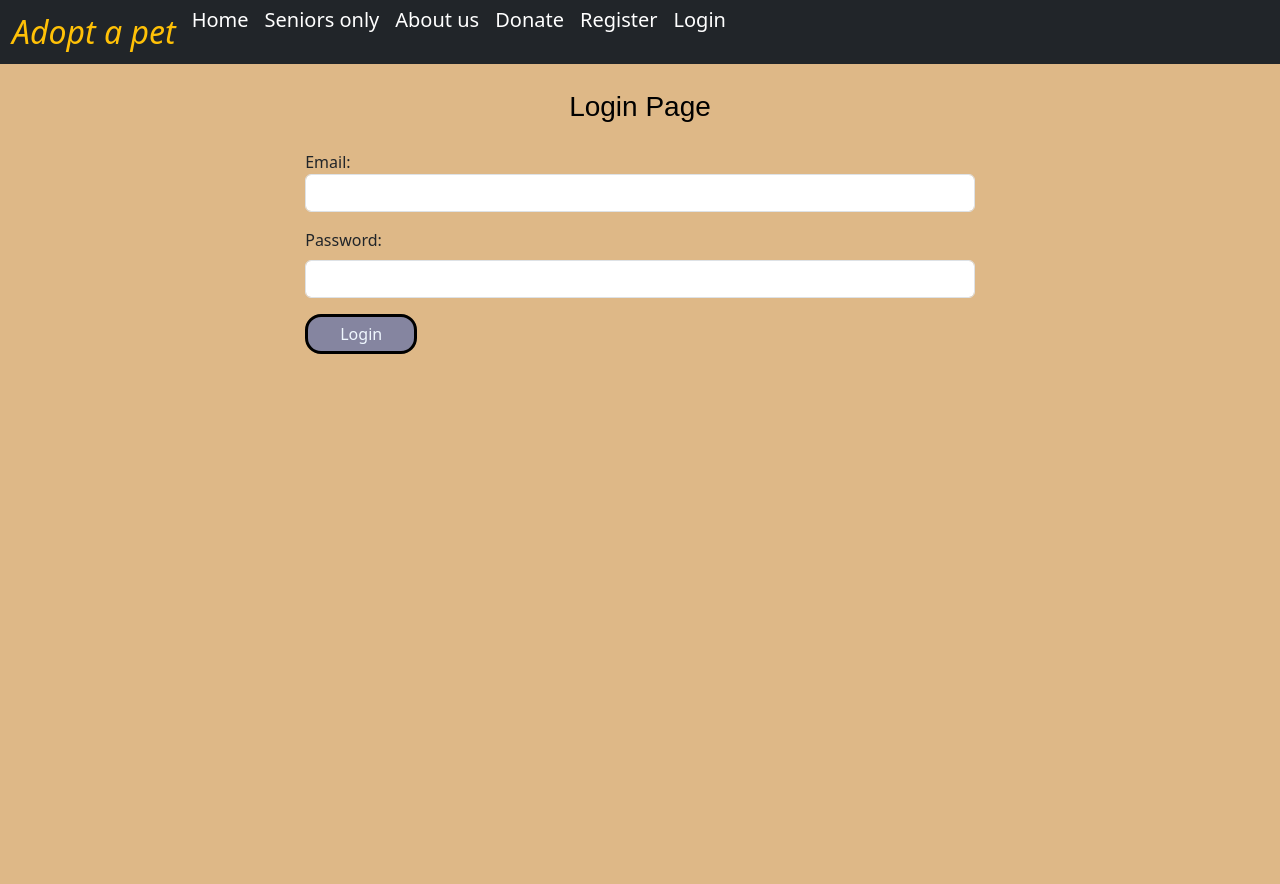
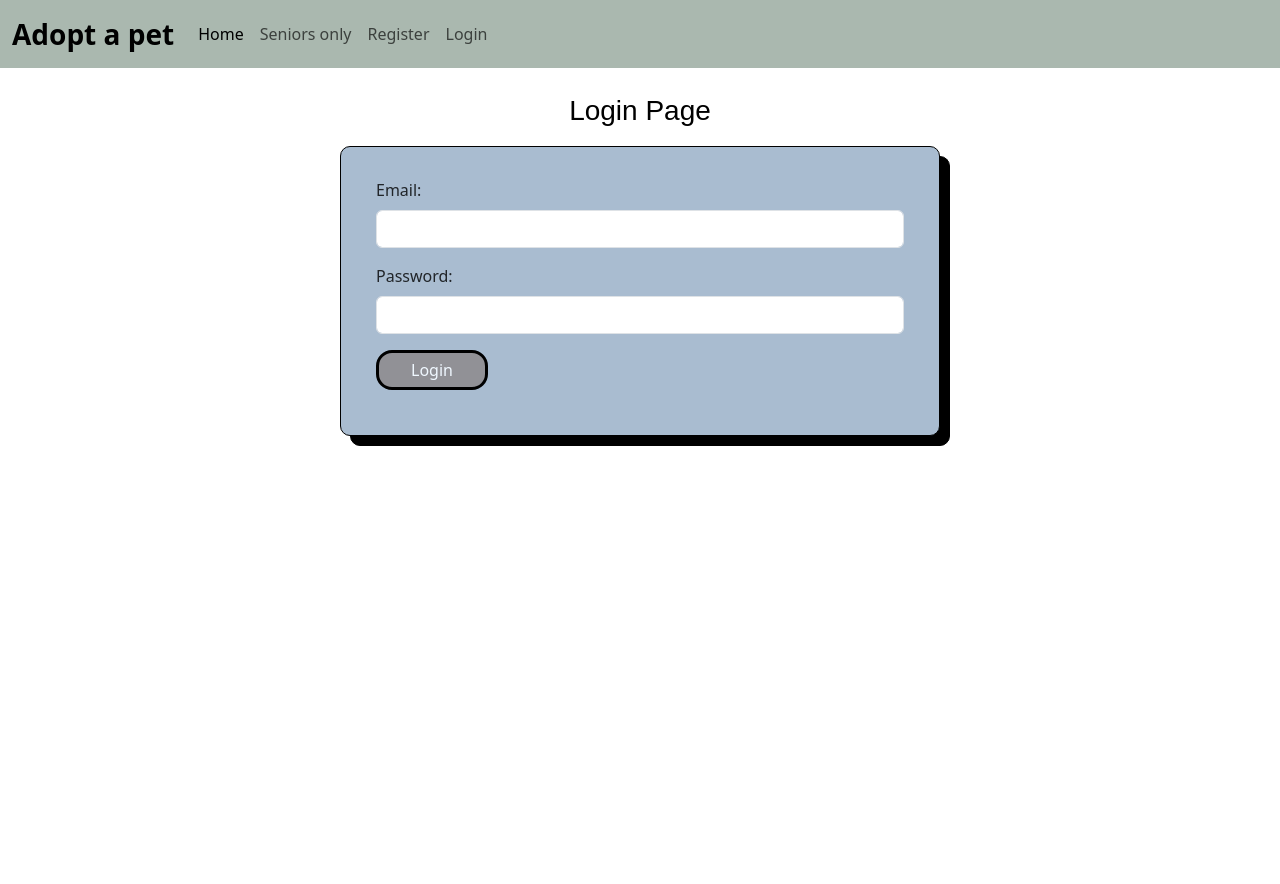
Before and after one commit to stavrosan/Pet-adoption-platform, a PHP site: page /user/login.php in a window 1280 px wide. Before the commit the page ends 354 px from the top, so only its background shows below. Run offline with PHP 8.4, Linux system fonts and the light colour scheme; some web fonts are replaced.

Commit message:
user details update

```diff
--- a/animalCrud/adminpanel.php
+++ b/animalCrud/adminpanel.php
@@ -56,13 +56,14 @@ else {
     <head>
         <meta charset="UTF-8">
         <meta name="viewport" content="width=device-width, initial-scale=1.0">
-        <title>be20_cr5_StavrosAnagnostakis</title>
+        <title>Pet Adoption</title>
         <link href="https://cdn.jsdelivr.net/npm/bootstrap@5.3.2/dist/css/bootstrap.min.css" rel="stylesheet" integrity="sha384-T3c6CoIi6uLrA9TneNEoa7RxnatzjcDSCmG1MXxSR1GAsXEV/Dwwykc2MPK8M2HN" crossorigin="anonymous">
         <link rel="stylesheet" href="../style.css">
     </head>
     <body>
 
     <?php require_once '../components/navbar.php';?>
+
 
     <div class="container">
     <div class="row row-cols-lg-3 row-cols-md-2 row-cols-sm-2">
@@ -71,6 +72,8 @@ else {
 
     </div>
     </div>
+
+    <?php require_once '../components/footer.php';?>
 
 
 
--- a/animalCrud/details.php
+++ b/animalCrud/details.php
@@ -15,7 +15,7 @@ if(isset($_GET["id"]) && !empty($_GET["id"])){
            $detCards .= "
             <div class='p-2'>
             <div class='card h-100'>
-            <img src=../assets/{$row[0]["picture"]} class='card-img-top object-fit-cover' style='height:10rem width:10rem' alt='animal_image'>
+            <img src=../assets/{$row[0]["picture"]} class='card-img-top object-fit-cover' style='height:20rem;' alt='animal_image'>
             <div class='card-body'>
               <h5 class='card-title'>Name: {$row[0]["name"]}</h5>
               <p class='card-text text-center'>Description: {$row[0]["description"]}</p>
@@ -43,7 +43,7 @@ if(isset($_GET["id"]) && !empty($_GET["id"])){
     <head>
         <meta charset="UTF-8">
         <meta name="viewport" content="width=device-width, initial-scale=1.0">
-        <title>be20_cr5_StavrosAnagnostakis</title>
+        <title>Pet Adoption</title>
         <link href="https://cdn.jsdelivr.net/npm/bootstrap@5.3.2/dist/css/bootstrap.min.css" rel="stylesheet" integrity="sha384-T3c6CoIi6uLrA9TneNEoa7RxnatzjcDSCmG1MXxSR1GAsXEV/Dwwykc2MPK8M2HN" crossorigin="anonymous">
         <link rel="stylesheet" href="../style.css">
     </head>
--- a/components/navbar.php
+++ b/components/navbar.php
@@ -1,66 +1,62 @@
 <?php
 
 
-require_once 'connect.php';
+require 'connect.php';
 require_once 'imageUpload.php';
+
+if(isset($_SESSION["user"])){
+
+$sql = "SELECT * FROM users WHERE id = {$_SESSION["user"]}";
+$result = mysqli_query($connect, $sql);
+$row = mysqli_fetch_assoc($result);
+
+$userName = $row["first_name"]. " " .$row["last_name"];
+$userImage = $row["picture"];
+};
 
 
 
-
-echo "
-<nav class='navbar navbar-expand bg-dark'>
-<div class='container-fluid align-center'>
-<ul class='navbar-nav'>
-    <li class='nav-item'>
-    <a class='navbar-brand text-warning fs-2 fst-italic' href='/home.php'>Adopt a pet</a>
-    </li>
-    <li class='nav-item'>
-    <a class='navbar-brand active text-white display-2' aria-current='page' href='/home.php'>Home</a>
-    </li>
-    <li class='nav-item'>
-    <a class='navbar-brand text-white display-2' href='/senior.php'>Seniors only</a>
-    </li>
-    <li class='nav-item'>
-    <a class='navbar-brand text-white display-2' href='#'>About us</a>
-    </li>
-    <li class='nav-item'>
-    <a class='navbar-brand text-white display-2' href='#'>Donate</a>
-    </li>
-   ";
+echo"
+<nav class='navbar navbar-expand-lg'>
+  <div class='container-fluid'>
+    <a class='navbar-brand fs-3 fw-bold' href='/home.php'>Adopt a pet</a>
+    <button class='navbar-toggler' type='button' data-bs-toggle='collapse' data-bs-target='#navbarNavAltMarkup' aria-controls='navbarNavAltMarkup' aria-expanded='false' aria-label='Toggle navigation'>
+      <span class='navbar-toggler-icon'></span>
+    </button>
+    <div class='collapse navbar-collapse' id='navbarNavAltMarkup'>
+      <div class='navbar-nav'>
+        <a class='nav-link active' aria-current='page' href='/home.php'>Home</a>
+        <a class='nav-link' href='/senior.php'>Seniors only</a>
+        ";
     if(isset($_SESSION["user"]) || isset($_SESSION["adm"])){
         echo"
-    <li class='nav-item'>
-    <a class='navbar-brand text-white display-2' href='/animalCrud/adminpanel.php'>Admin Panel</a>
-    </li>
-    <li class='nav-item'>
-    <a class='navbar-brand text-white display-2' href='/user/logout.php'>Logout</a>
-    </li>
+    <a class='nav-link' href='/user/logout.php'>Logout</a>
     ";
   }
   else{
     echo "
-    <li class='nav-item'>
-    <a class='navbar-brand text-white display-2' href='/user/register.php'>Register</a>
-    </li>
-    <li class='nav-item'>
-    <a class='navbar-brand text-white display-2' href='/user/login.php'>Login</a>
-    </li>
+    <a class='nav-link' href='/user/register.php'>Register</a>
+    <a class='nav-link' href='/user/login.php'>Login</a>
     ";
      }
      if(isset($_SESSION["adm"])){
         echo "
-    <li class='nav-item'>
-    <a class='navbar-brand text-white display-2' href='/animalCrud/create.php'>Create new entry</a>
-    </li>
-    </ul>
-    ";}
-    /*if(isset($_SESSION["user"])){
-    echo "
-    <a class='navbar-brand' href='#'>
-                <img src='assets/$row[picture]' alt='user_logo' width='30' height='24'>
-            </a>";
-        }*/
+    <a class='nav-link' href='/animalCrud/create.php'>Create new entry</a>
+    <a class='nav-link' href='/animalCrud/adminpanel.php'>Admin Panel</a>
+    <a class='nav-link' href='/animalCrud/adminpanel.php'></a>
+    ";
+  }
+  if(isset($_SESSION["user"])){
+  echo "
+  <div class='d-flex justify-content-center'>
+  <a class= 'nav-link' href='/user.php'>User details</a>
+  <a class= 'nav-link' href='#'>Welcome {$userName}</a>
+  <img src='assets/{$userImage}' style='height:30px' alt='user-avatar'>
+  </div>
+  ";}
 echo "
-</div>
+      </div>
+    </div>
+  </div>
 </nav>
 ";
--- a/senior.php
+++ b/senior.php
@@ -36,7 +36,7 @@
 <head>
     <meta charset="UTF-8">
     <meta name="viewport" content="width=device-width, initial-scale=1.0">
-    <title>be20_cr5_StavrosAnagnostakis</title>
+    <title>Pet Adoption</title>
     <link href="https://cdn.jsdelivr.net/npm/bootstrap@5.3.2/dist/css/bootstrap.min.css" rel="stylesheet" integrity="sha384-T3c6CoIi6uLrA9TneNEoa7RxnatzjcDSCmG1MXxSR1GAsXEV/Dwwykc2MPK8M2HN" crossorigin="anonymous">
     <link rel="stylesheet" href="style.css">
 </head>
@@ -44,12 +44,15 @@
 
 <?php require_once 'components/navbar.php';?>
 
+
 <div class="container">
 <h1 class="all text-center display-2">Senior animals</h1>
 <div class="row row-cols-lg-3 row-cols-md-2 row-cols-sm-2">
     <?= $cards ?>
 </div>
 </div>
+
+<?php require_once 'components/footer.php';?>
 
 
 
--- a/style.css
+++ b/style.css
@@ -8,7 +8,30 @@
   }
 
 body{
-    background-color: burlywood;
+  min-height: 100vh;
+  position: relative;
+}
+
+.container{
+  min-height: 100vh;
+}
+
+.form{
+  border-radius: 10px;
+  margin-bottom: 20px;
+  background-color: rgb(169, 188, 208);
+  filter: drop-shadow(10px 10px 0 black);
+  border: 1px solid black;
+}
+
+.form2{
+  background-color:rgb(216, 219, 210);
+  margin-bottom: 20px;
+
+}
+
+.navbar{
+background-color: rgb(170, 184, 175);
 }
 
   .all{
@@ -83,9 +127,15 @@ body{
     padding: 5px;
 }
 
+.delete:hover{
+  background-color: white;
+  color: red;
+  border: solid black;
+}
+
 .login{
 
-    background-color: rgb(133, 133, 160);
+    background-color: rgb(145, 145, 150);
     border: solid black;
     padding: 5px 3px;
     font-size: 1rem;
--- a/user/login.php
+++ b/user/login.php
@@ -4,14 +4,19 @@
 
 session_start();
 
-    if(isset($_SESSION["user"]) || isset($_SESSION["adm"])){
-        header("Location:/home.php");
 
-    }
 
+if(isset($_SESSION["user"]) || isset($_SESSION["adm"])){
+    header("Location:/home.php");
+    exit;
+}
 
 require_once '../components/connect.php';
 require_once '../components/clean.php';
+
+
+
+
 
 $emailError = "";
 $passError = "";
@@ -52,8 +57,8 @@ if(isset($_POST["login"])){
             if($row["status"] === "user"){
                 $_SESSION["user"] = $row["id"];
                 echo "
-            <div class='alert alert-success' role='alert'>
-                Welcome user!
+            <div class='alert alert-light' role='alert'>
+                <h3 class='text-success'>Welcome user!</h3>
             </div>";
             echo "<script>
             setTimeout(function(){
@@ -64,8 +69,8 @@ if(isset($_POST["login"])){
             elseif($row["status"] === "adm"){
                 $_SESSION["adm"] = $row["id"];
                 echo "
-            <div class='alert alert-success' role='alert'>
-                Welcome admin!
+            <div class='alert alert-light' role='alert'>
+                <h3 class='text-success'>Welcome admin!</h3>
             </div>";
             echo "<script>
             setTimeout(function(){
@@ -96,7 +101,7 @@ if(isset($_POST["login"])){
 <head>
     <meta charset="UTF-8">
     <meta name="viewport" content="width=device-width, initial-scale=1.0">
-    <title>be20_cr5_StavrosAnagnostakis</title>
+    <title>Pet Adoption</title>
     <link href="https://cdn.jsdelivr.net/npm/bootstrap@5.3.2/dist/css/bootstrap.min.css" rel="stylesheet" integrity="sha384-T3c6CoIi6uLrA9TneNEoa7RxnatzjcDSCmG1MXxSR1GAsXEV/Dwwykc2MPK8M2HN" crossorigin="anonymous">
     <link rel="stylesheet" href="../style.css">
 </head>
@@ -106,9 +111,9 @@ if(isset($_POST["login"])){
 
 <div class="container">
 <h3 class="all text-center mt-3">Login Page</h3>
-<form action="" method="POST" class="mx-auto" style="width:60%">
+<form action="" method="POST" class="mx-auto form" style="max-width:600px; padding: 15px 35px 45px;">
            <div class="mb-3 mt-3">
-               <label>Email:</label>
+               <label class="form-label">Email:</label>
                <input type="email" class="form-control" name="email" value="<?= $email??"";?>">
                <span><?= $emailError; ?></span>
             </div>
```
Also changed, not shown: other parts of style.css (+48 -0 lines), animalCrud/create.php (+17 -4 lines), animalCrud/update.php (+19 -2 lines), components/footer.php (added, +22 -0 lines), home.php (+21 -6 lines), user.php (added, +77 -0 lines), user/register.php (+5 -4 lines), assets/6571d441e3469.jpg (added).
